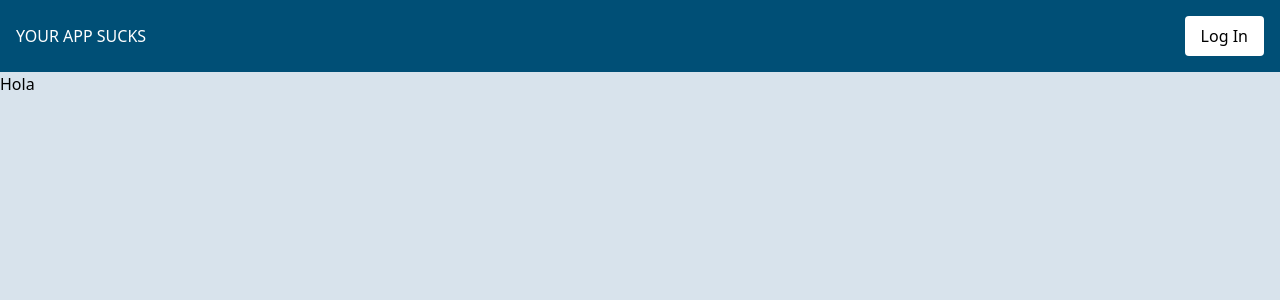
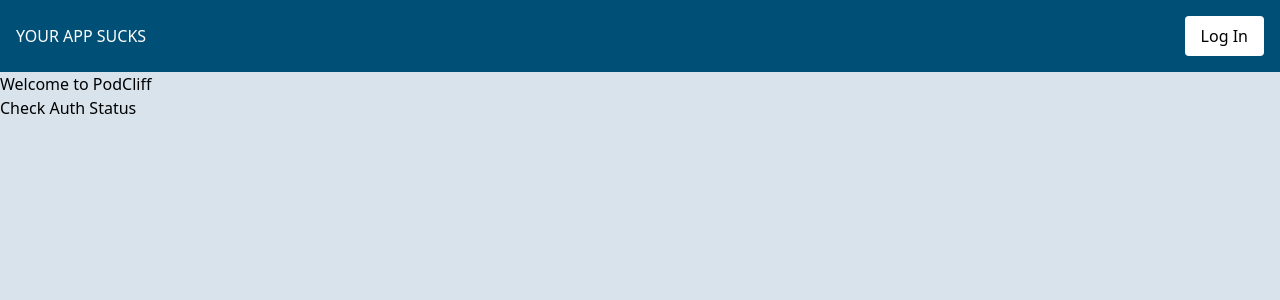
Before and after one commit to chipinhead/nextjs-14-next-auth-firebase-google, a Next.js app: page / in a window 1280 px wide. Shown: the top 300 px of the page. Built offline with nearby package versions, Linux system fonts and the light colour scheme; no server answers.

Commit message:
API Auth Status

```diff
--- /dev/null
+++ b/app/api/auth-status/route.ts
@@ -0,0 +1,13 @@
+import { getServerSession } from "next-auth/next";
+import { authOptions } from "../auth/[...nextauth]/route";
+import { NextResponse } from "next/server";
+
+export async function GET() {
+  const session = await getServerSession(authOptions);
+
+  if (session) {
+    return NextResponse.json({ message: "You Are Logged In" });
+  } else {
+    return NextResponse.json({ message: "You Are NOT Logged In" });
+  }
+}
--- /dev/null
+++ b/app/lib/api.ts
@@ -0,0 +1,16 @@
+export async function checkAuthStatus(): Promise<string> {
+  try {
+    const res = await fetch('/api/auth-status', {
+      method: 'GET',
+      credentials: 'include', // This is important for including cookies
+    });
+    if (!res.ok) {
+      throw new Error('Failed to fetch auth status');
+    }
+    const data = await res.json();
+    return data.message;
+  } catch (error) {
+    console.error('Error:', error);
+    return 'Error checking auth status';
+  }
+}
--- a/app/page.tsx
+++ b/app/page.tsx
@@ -1,7 +1,24 @@
-import Image from "next/image";
+'use client';
+
+import { useState } from 'react';
+import { checkAuthStatus } from './lib/api';
 
 export default function Home() {
+  const [authStatus, setAuthStatus] = useState('');
+
+  const handleCheckAuthStatus = async (e: React.FormEvent) => {
+    e.preventDefault();
+    const status = await checkAuthStatus();
+    setAuthStatus(status);
+  };
+
   return (
-    <div>Hola</div>
+    <div>
+      <h1>Welcome to PodCliff</h1>
+      <form onSubmit={handleCheckAuthStatus}>
+        <button type="submit">Check Auth Status</button>
+      </form>
+      {authStatus && <p>{authStatus}</p>}
+    </div>
   );
 }
```
